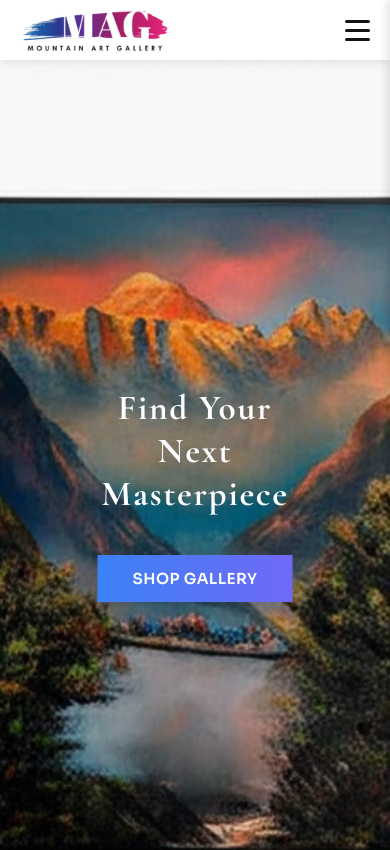
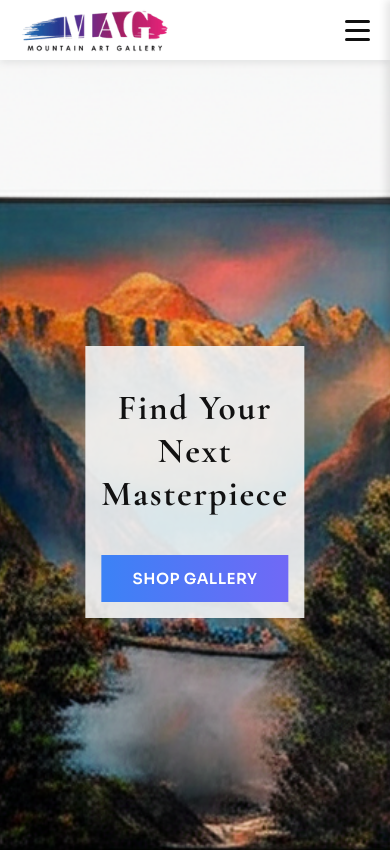
Before and after one commit to shrawan-shakya/mountainartgallery, a React (Create React App) app: page / in a window 390 px wide. Shown: the top 850 px of the page. Built offline with nearby package versions, Linux system fonts and the light colour scheme; no server answers; the database is empty.

Commit message:
Initial commit

```diff
--- a/src/styles/Home.css
+++ b/src/styles/Home.css
@@ -121,11 +121,12 @@
     left: 50%;
     transform: translate(-50%, -50%);
     text-align: center;
-    padding: 0rem;
+    padding: 1rem;
+    background: rgba(255, 255, 255, 0.85); /* Optional subtle overlay */
     border: none;
     box-shadow: none;
     margin: 0;
-    max-width: 100%;
+    max-width: 90%;
   }
 
   .hero-text-desktop {
@@ -140,13 +141,13 @@
     font-size: 2.2rem;
     font-weight: 800;
     margin-bottom: 1rem;
-    color: #fefefe;
+    color: #111;
     text-align: center;
   }
 
   .home-header .subtitle {
     font-size: 1rem;
-    color: #efefef;
+    color: #222;
     line-height: 1.5;
   }
 
```
